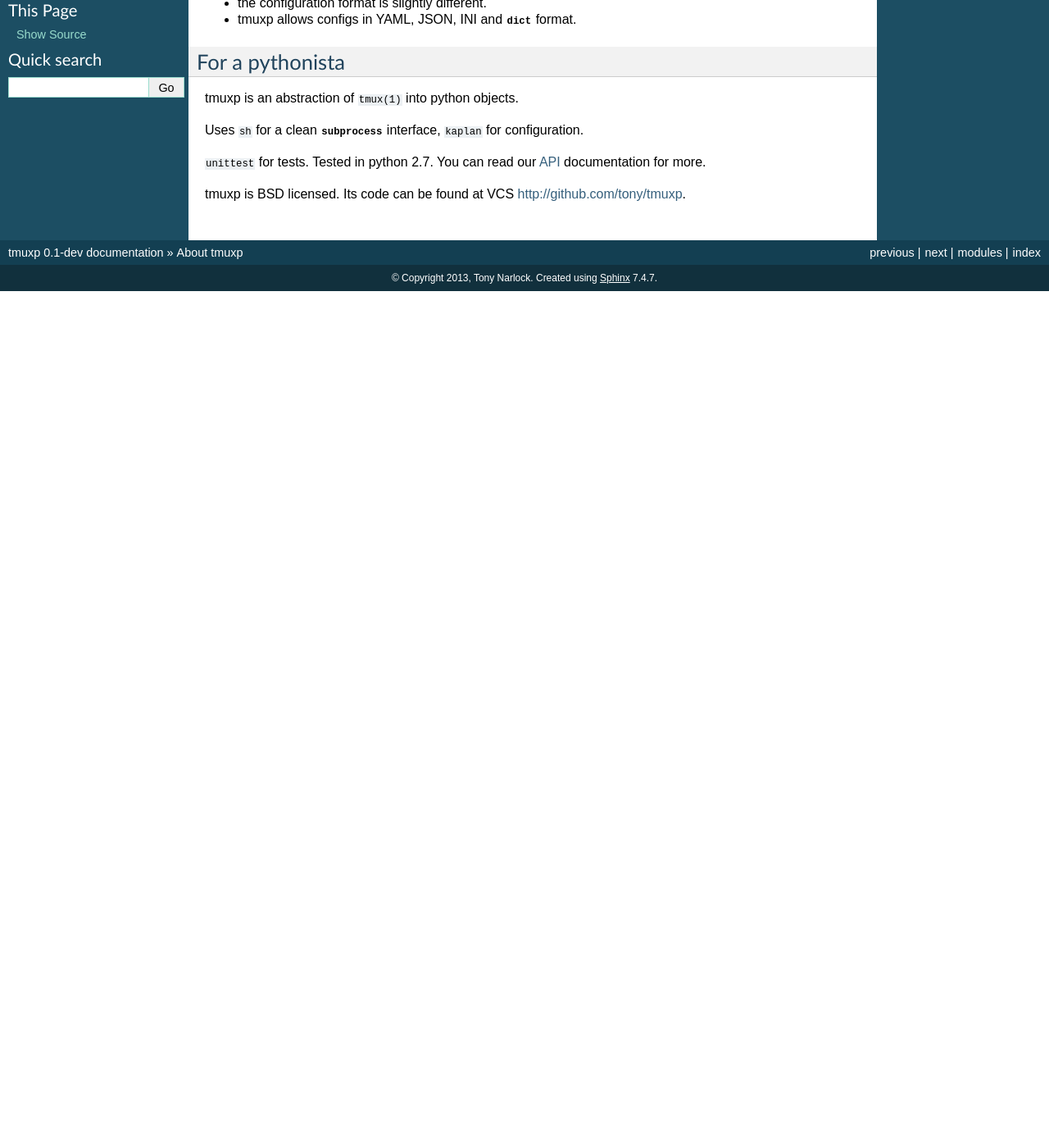
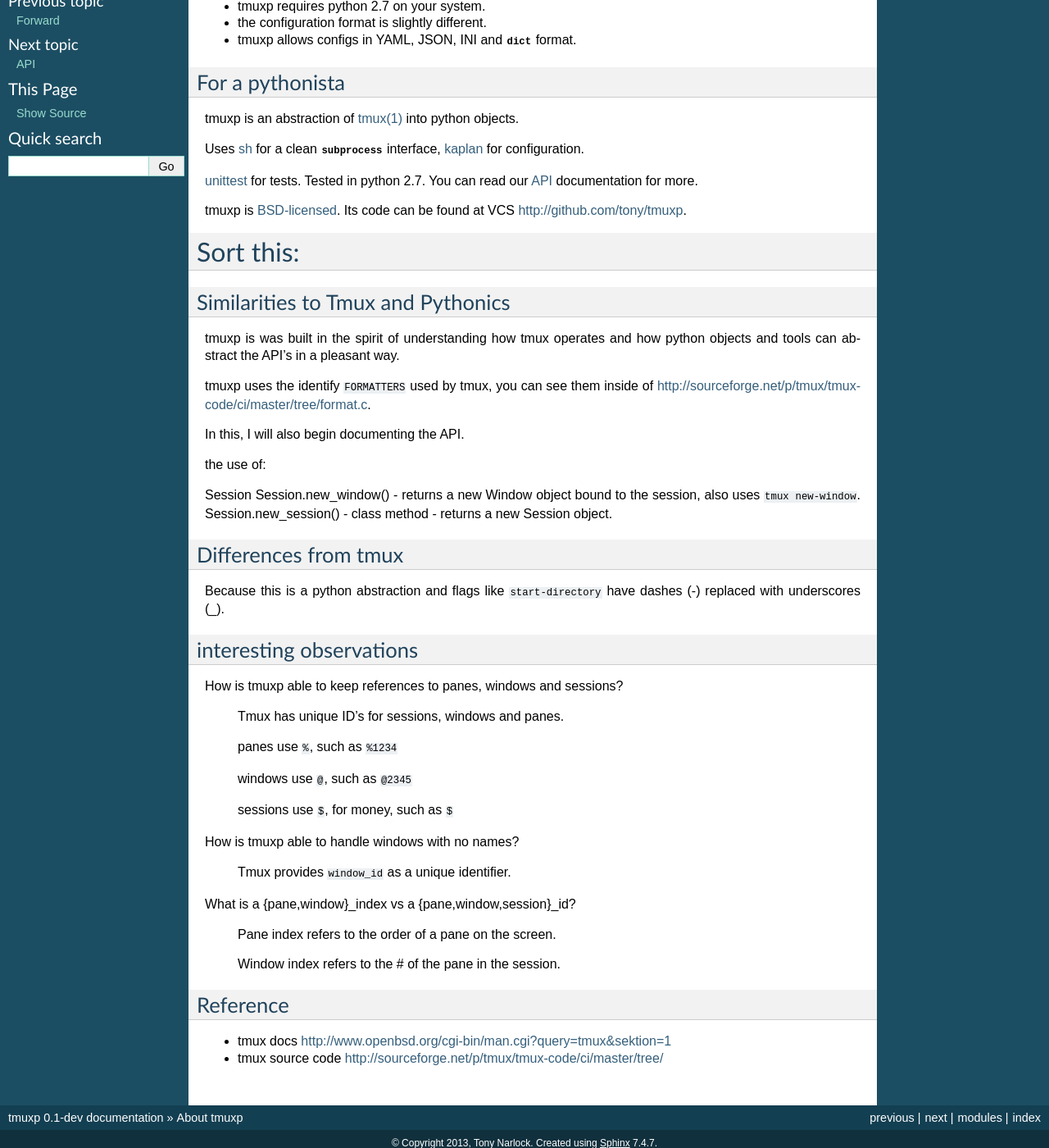
Before and after one commit to tmux-python/tmuxp, a Sphinx documentation site: the page built from doc/about.rst, in a window 1280 px wide and 1400 px high, scrolled down 270 px. Shown: the whole window at 82% size. Built offline with Sphinx 7.4.7, drawn with Linux system fonts in a browser that asks for light colours; before the commit the page ends 900 px from its top, so only the background shows below that; some of the changed text lies outside the part shown.

Commit message:
Major documentation updates

```diff
--- a/doc/about.rst
+++ b/doc/about.rst
@@ -6,7 +6,8 @@
 For a current tmux user
 -----------------------
 
-tmuxp helps you save and load sessions.
+tmuxp helps you manage your text-based workspaces. Its BSD licensed,
+modelled after tmux's ``commands`` and ``formats``.
 
 For a current teamocil / tmuxinator / etc. user
 -----------------------------------------------
@@ -18,13 +19,76 @@
 For a pythonista
 ----------------
 
-tmuxp is an abstraction of ``tmux(1)`` into python objects.
+tmuxp is an abstraction of :term:`tmux(1)` into python objects.
 
-Uses ``sh`` for a clean :py:class:`subprocess` interface, ``kaplan`` for
+Uses `sh`_ for a clean :py:mod:`subprocess` interface, `kaplan`_ for
 configuration.
 
-``unittest`` for tests. Tested in python 2.7.  You can read our :ref:`api`
+`unittest`_ for tests. Tested in python 2.7.  You can read our :ref:`api`
 documentation for more.
 
-tmuxp is BSD licensed. Its code can be found at VCS
+tmuxp is `BSD-licensed`_. Its code can be found at VCS
 http://github.com/tony/tmuxp.
+
+
+.. _kaplan: https://github.com/emre/kaptan
+.. _sh: https://github.com/amoffat/sh
+.. _unittest: http://docs.python.org/2/library/unittest.html
+.. _BSD-licensed: http://opensource.org/licenses/BSD-2-Clause
+
+
+Sort this:
+==========
+
+Similarities to Tmux and Pythonics
+----------------------------------
+
+tmuxp is was built in the spirit of understanding how tmux operates
+and how python objects and tools can abstract the API's in a pleasant way.
+
+tmuxp uses the identify ``FORMATTERS`` used by tmux, you can see
+them inside of http://sourceforge.net/p/tmux/tmux-code/ci/master/tree/format.c.
+
+In this, I will also begin documenting the API.
+
+the use of:
+
+Session
+Session.new_window() - returns a new Window object bound to the session,
+also uses ``tmux new-window``.
+Session.new_session() - class method - returns a new Session object.
+
+Differences from tmux
+---------------------
+
+Because this is a python abstraction and flags like ``start-directory``
+have dashes (-) replaced with underscores (_).
+
+interesting observations
+------------------------
+
+How is tmuxp able to keep references to panes, windows and sessions?
+
+    Tmux has unique ID's for sessions, windows and panes.
+
+    panes use ``%``, such as ``%1234``
+
+    windows use ``@``, such as ``@2345``
+
+    sessions use ``$``, for money, such as ``$``
+
+How is tmuxp able to handle windows with no names?
+
+    Tmux provides ``window_id`` as a unique identifier.
+
+What is a {pane,window}_index vs a {pane,window,session}_id?
+
+    Pane index refers to the order of a pane on the screen.
+
+    Window index refers to the # of the pane in the session.
+
+Reference
+---------
+
+* tmux docs http://www.openbsd.org/cgi-bin/man.cgi?query=tmux&sektion=1
+* tmux source code http://sourceforge.net/p/tmux/tmux-code/ci/master/tree/
--- a/doc/index.rst
+++ b/doc/index.rst
@@ -6,8 +6,8 @@
 tmuxp
 =====
 
-Welcome to tmuxp's documentation. tmuxp is a tool for loading and saving
-tmux workspaces.
+Welcome to tmuxp's documentation. tmuxp is a tool for managing
+:term:`tmux(1)` workspaces.
 
 Contents:
 
--- a/setup.py
+++ b/setup.py
@@ -2,7 +2,7 @@
 tmuxp
 -----
 
-a python ORM for tmux(1).
+A Pythonic ORM Toolkit for managing tmux(1) workspaces.
 
 
 """
@@ -15,7 +15,7 @@
     license='BSD',
     author='Tony Narlock',
     author_email='tony@git-pull.com',
-    description='An object mapper and workspace manager for tmux',
+    description='Manage and build tmux workspaces.',
     packages=['tmuxp', 'tmuxp.testsuite'],
     include_package_data=True,
     install_requires=[
```
Also changed, not shown: other parts of doc/index.rst (+2 -0 lines), README.rst (+0 -60 lines), doc/changes.rst (added, +8 -0 lines), doc/glossary.rst (added, +31 -0 lines), 2 other files.
